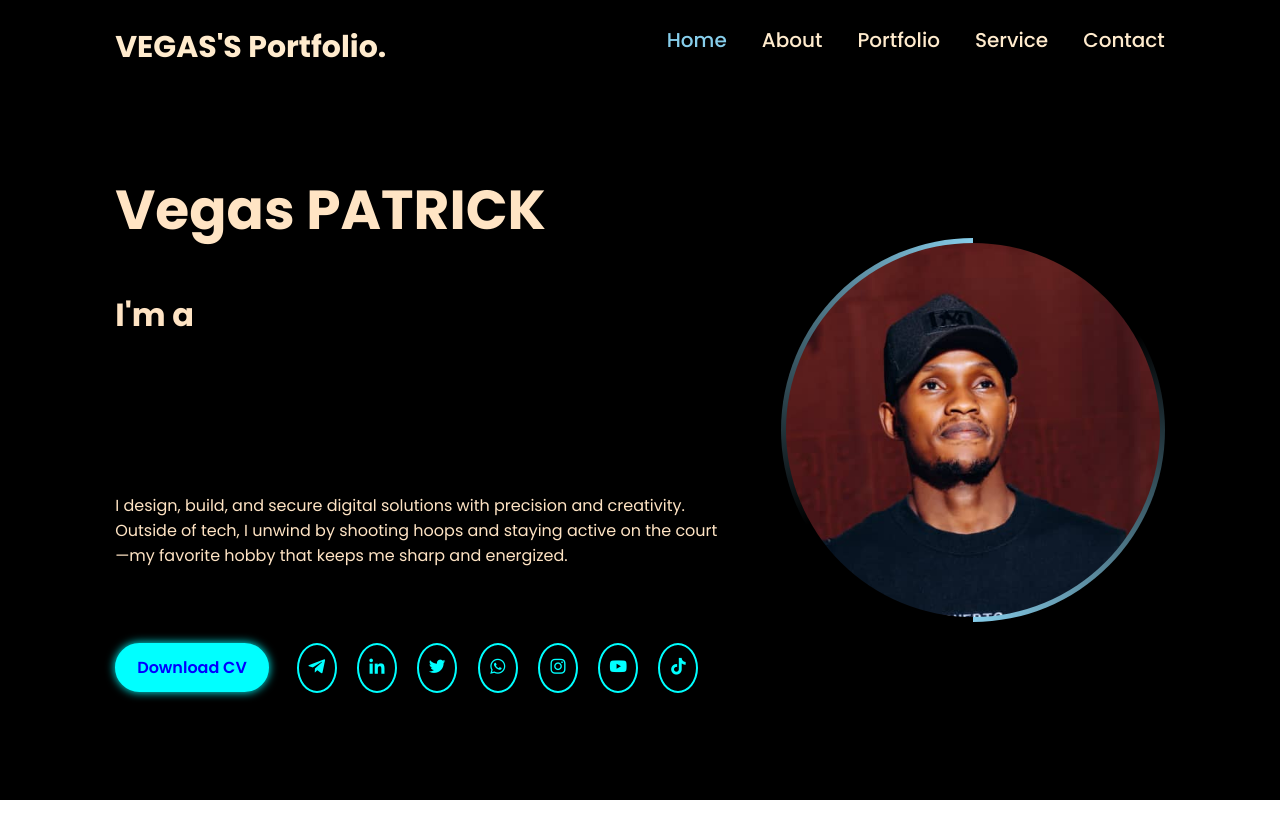
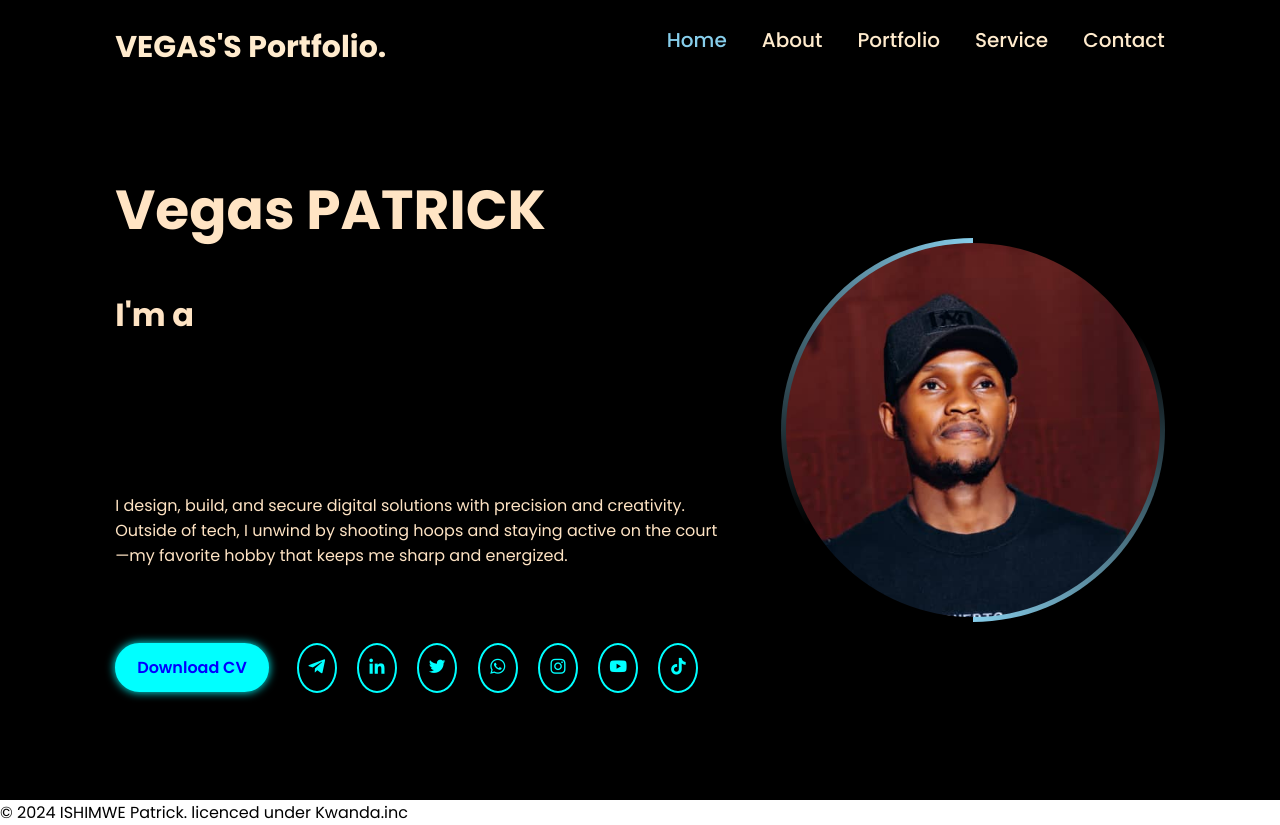
Before and after one commit to patrick-ishi789/vegas, a plain HTML site: page index.html in a window 1280 px wide. Before the commit the page ends 800 px from the top, so only its background shows below. Drawn offline with nearby package versions, Linux system fonts and the light colour scheme.

Commit message:
Update index.html

```diff
--- a/index.html
+++ b/index.html
@@ -58,5 +58,8 @@
             </div>
         </div>
     </section>
+    <footer>
+        <p>&copy; 2024 ISHIMWE Patrick.    licenced under Kwanda.inc</p>
+    </footer>
 </body>
 </html>
```
